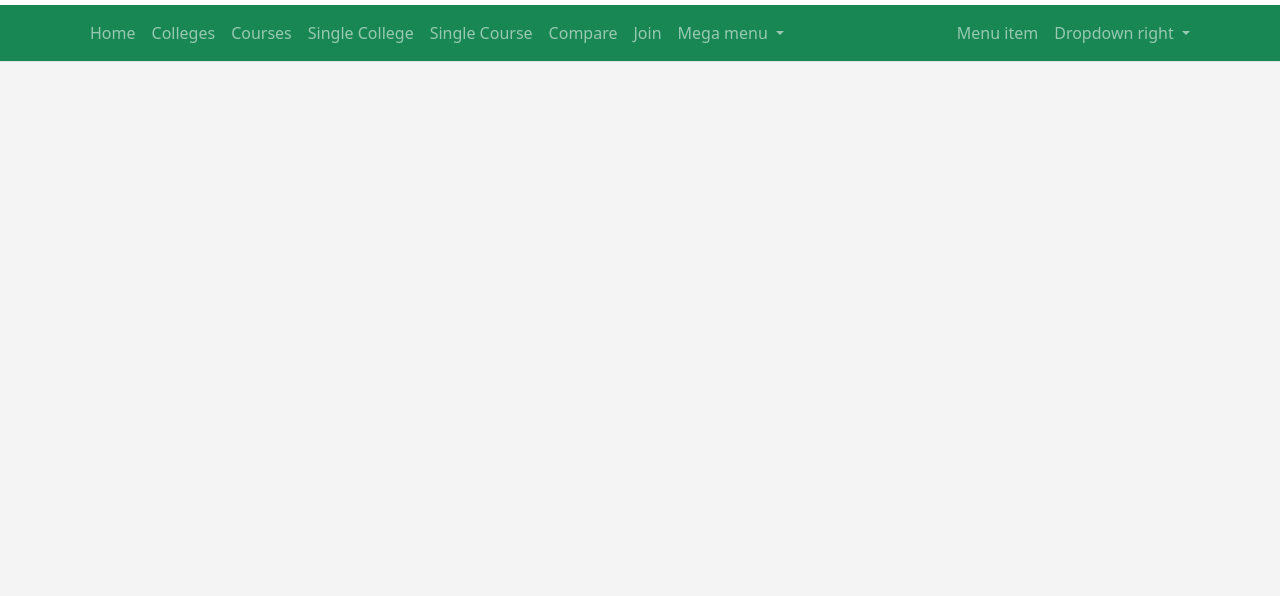
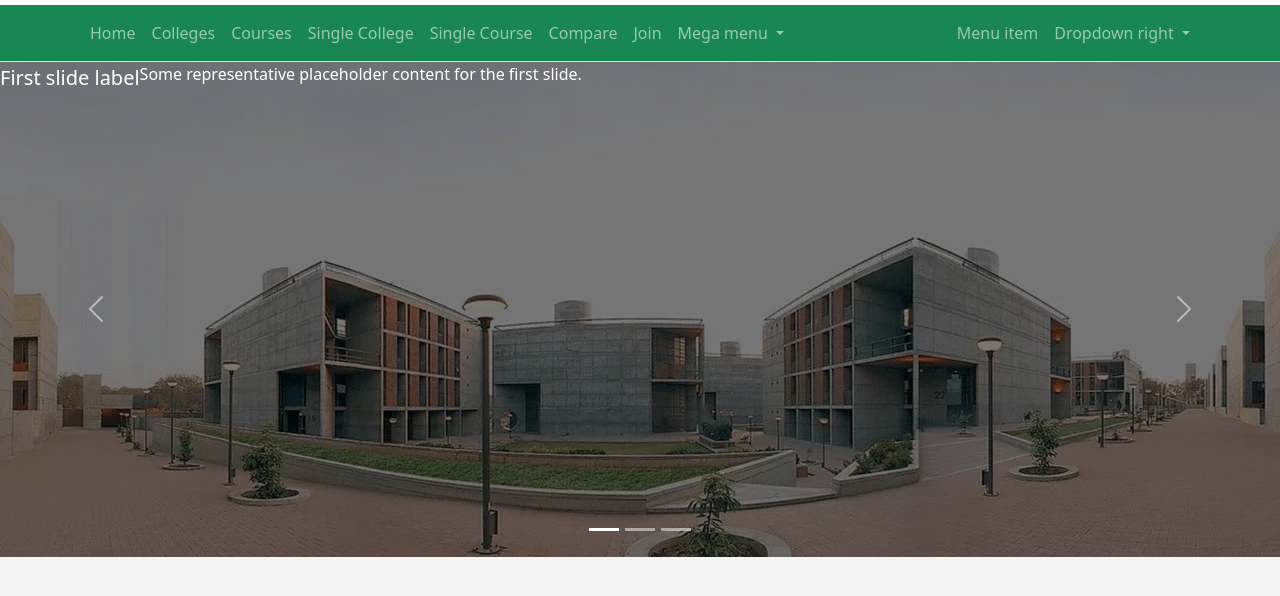
Before and after one commit to gpraveen0611/colleges, a plain HTML site: page index.html in a window 1280 px wide. Shown: the part 78-674 px from the top of the page. Drawn offline with nearby package versions, Linux system fonts and the light colour scheme.

Commit message:
added home

```diff
--- a/index.html
+++ b/index.html
@@ -133,9 +133,44 @@
                 </nav>
             </header>
 
+            <div class="container-fluid p-0">
+
+                <div id="carouselExampleCaptions" class="carousel slide" data-bs-ride="carousel">
+                    <div class="carousel-indicators">
+                        <button type="button" data-bs-target="#carouselExampleCaptions" data-bs-slide-to="0"
+                            class="active" aria-current="true" aria-label="Slide 1"></button>
+                        <button type="button" data-bs-target="#carouselExampleCaptions" data-bs-slide-to="1"
+                            aria-label="Slide 2"></button>
+                        <button type="button" data-bs-target="#carouselExampleCaptions" data-bs-slide-to="2"
+                            aria-label="Slide 3"></button>
+                    </div>
+                    <div class="carousel-inner">
+                        <div class="carousel-item active">
+                            <img src="src/img/coll1.jfif" class="d-block w-100" alt="...">
+                            <div class="banner-caption carousel-caption d-none d-md-block">
+                                <div class="d-flex align-items-center">
+                                    <h5>First slide label</h5>
+                                    <p>Some representative placeholder content for the first slide.</p>
+                                </div>
+
+                            </div>
+                        </div>
+                    </div>
+                    <button class="carousel-control-prev" type="button" data-bs-target="#carouselExampleCaptions"
+                        data-bs-slide="prev">
+                        <span class="carousel-control-prev-icon" aria-hidden="true"></span>
+                        <span class="visually-hidden">Previous</span>
+                    </button>
+                    <button class="carousel-control-next" type="button" data-bs-target="#carouselExampleCaptions"
+                        data-bs-slide="next">
+                        <span class="carousel-control-next-icon" aria-hidden="true"></span>
+                        <span class="visually-hidden">Next</span>
+                    </button>
+                </div>
+            </div>
             <div class="container mt-2">
                 <div class="d-flex main-container">
-                    <div class="flex-grow-1 main-content">
+                    <div class="flex-grow-1">
 
                     </div>
                 </div>
--- a/src/styles/style.css
+++ b/src/styles/style.css
@@ -160,6 +160,19 @@ font-weight: bold;
   font-size: 24px;
 }
 
+.banner-caption.carousel-caption {
+    position: absolute;
+    right: 0;
+    bottom: 0;
+    left: 0;
+    padding-top: 0;
+    padding-bottom: 0;
+    color: #fff;
+    text-align: center;
+    background: rgba(0,0,0,0.5);
+    height: 100%;
+}
+
 @media screen and (max-width: 991px) {
  .main-container, .main-content{
 display: block !important;
```
Also changed, not shown: src/img/coll1.jfif (added).
